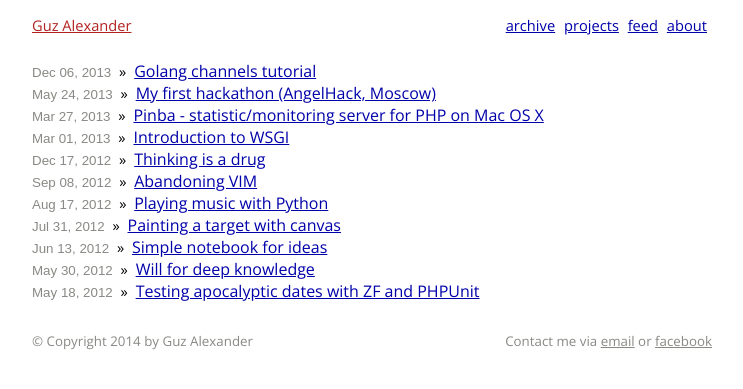
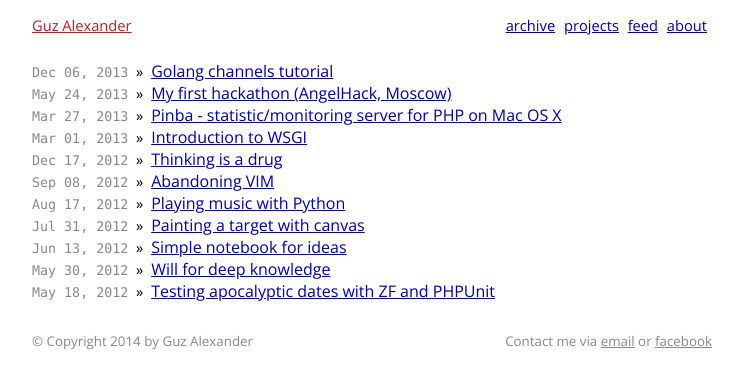
Before and after one commit to kalimatas/kalimatas.github.com, a Jekyll site: the page built from index.html, in a window 1280 px wide. Shown: the top 389 px of the page, without its empty margins (268-1011 px from the left). Built offline with Jekyll 4.4.1, drawn with Linux system fonts in a browser that asks for light colours; Markdown is read by kramdown in place of the engine named in the settings; the list of posts is cut into pages by our own code.

Commit message:
Set monospace font on dates

```diff
--- a/static/css/style.css
+++ b/static/css/style.css
@@ -30,7 +30,7 @@ nav.menu ul li { display: inline; margin-right: 5px; }
 /* index list */
 .entry > a { font-size: 12pt; }
 .entry > span { display: inline-block; margin: 0 4px; }
-.entry time { font-weight: 300; color: #888a85; font-size: 10pt; font-family: "Bitstream Vera Sans Mono", sans-serif }
+.entry time { font-weight: 300; color: #888a85; font-size: 10pt; font-family: Consolas, "Bitstream Vera Sans Mono", monospace, sans-serif }
 
 /* paginator */
 nav.pagination { margin-top: 20px; }
```
